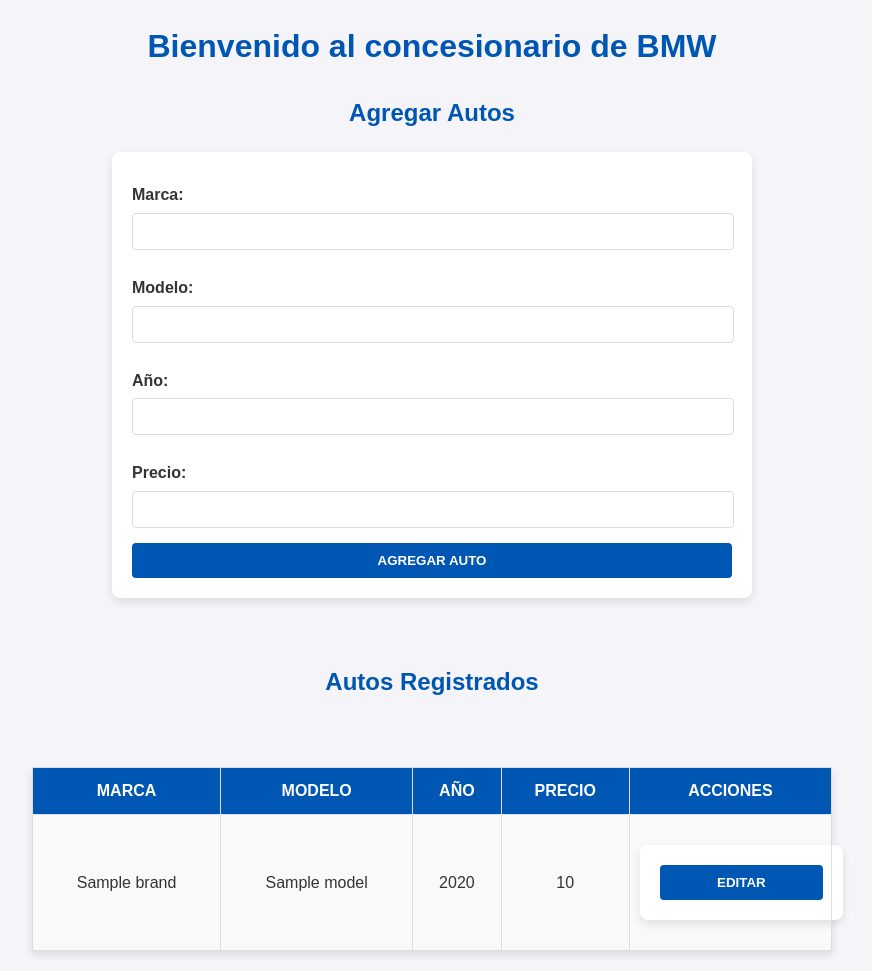
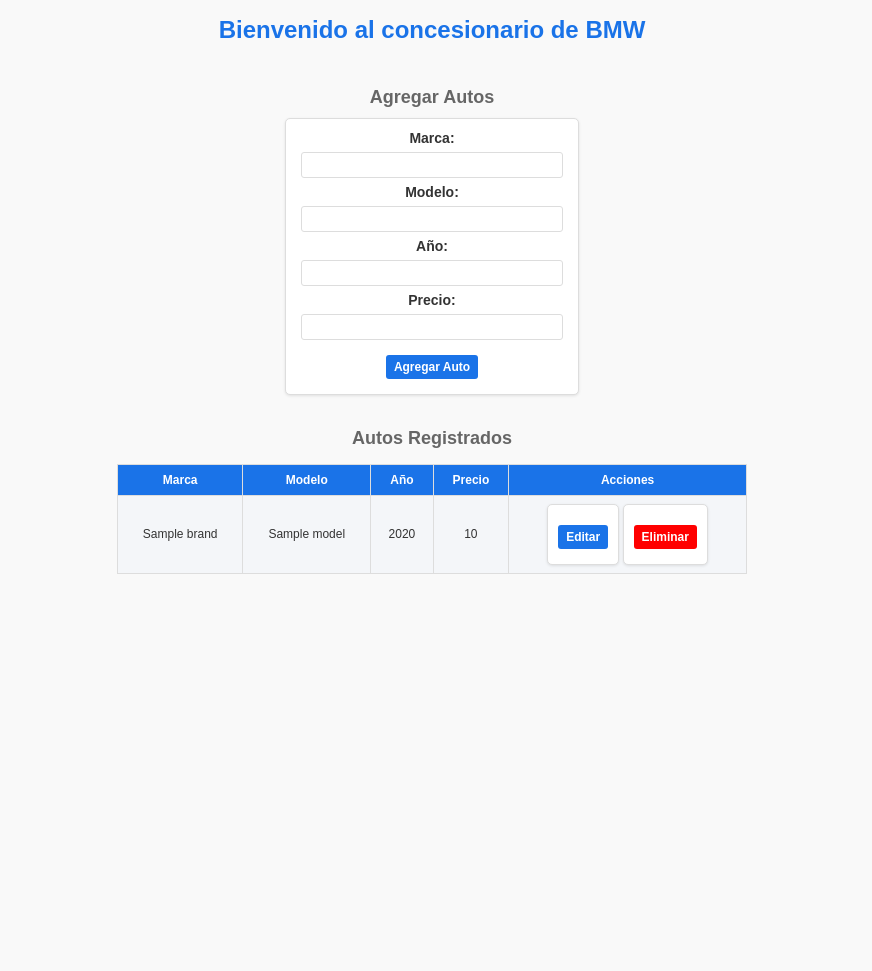
Before and after one commit to MomoC7/Proyecto_BMW_Concesionario, a Flask app: page / in a window 1280 px wide. Shown: the whole page, without its empty margins (208-1080 px from the left). After the commit the page ends 574 px from the top, so only its background shows below. Run offline with Flask 3, Linux system fonts and the light colour scheme; a database or web service that is not in the repository returns one stand-in record (values such as "Sample title").

Commit message:
Funcionalidad para eliminar autos implementada y diseño mejorado
- Botón 'Eliminar' añadido en la tabla.
- Ruta '/delete-car' creada para manejar la eliminación en MongoDB.
- Mejora estética compacta para formularios y diseño mantenido en tabla.

```diff
--- a/app.py
+++ b/app.py
@@ -70,5 +70,23 @@ def update_car():
         print("Error al actualizar auto:", e)
         return "Error al actualizar auto", 500
 
+@app.route('/delete-car', methods=['POST'])
+def delete_car():
+    try:
+        # Datos del auto a eliminar
+        car_data = {
+            'brand': request.form['brand'],
+            'model': request.form['model'],
+            'year': int(request.form['year']),
+            'price': float(request.form['price'])
+        }
+        # Eliminar el auto de la base de datos
+        db.cars.delete_one(car_data)
+        print("Auto eliminado con éxito:", car_data)
+        return redirect('/')
+    except Exception as e:
+        print("Error al eliminar auto:", e)
+        return "Error al eliminar auto", 500
+
 if __name__ == '__main__':
     app.run(debug=True)
--- a/static/styles.css
+++ b/static/styles.css
@@ -1,97 +1,116 @@
-/* Estilo general */
+/* General Styles */
 body {
-    font-family: 'Arial', sans-serif;
-    background-color: #f4f4f9;
+    font-family: Arial, sans-serif;
+    margin: 10px;
+    padding: 0;
+    background-color: #f9f9f9;
     color: #333;
-    margin: 0;
-    padding: 0;
-    line-height: 1.6;
+    text-align: center; /* Centra los objetos en la página */
 }
 
-/* Encabezados */
-h1, h2 {
-    text-align: center;
-    color: #0056b3;
+h1 {
+    color: #1a73e8;
+    font-size: 24px;
+    margin-bottom: 10px;
 }
 
-/* Contenedor principal */
-table {
-    margin: 20px auto;
-    border-collapse: collapse;
-    width: 90%;
-    max-width: 800px;
-    background-color: #fff;
-    box-shadow: 0 4px 8px rgba(0, 0, 0, 0.1);
+h2 {
+    color: #666;
+    font-size: 18px;
+    margin-bottom: 10px;
 }
 
-/* Estilos para la tabla */
+/* Form Styles */
+form {
+    margin: 0 auto; /* Centra el formulario */
+    padding: 10px;
+    background-color: #fff;
+    border: 1px solid #ddd;
+    border-radius: 5px;
+    box-shadow: 0 1px 3px rgba(0, 0, 0, 0.1);
+    display: inline-block; /* Hace que ocupe solo su tamaño necesario */
+}
+
+label {
+    display: inline-block;
+    width: 100px;
+    font-size: 14px;
+    font-weight: bold;
+}
+
+input {
+    margin: 5px 0;
+    padding: 5px;
+    width: calc(100% - 12px);
+    max-width: 250px;
+    border: 1px solid #ddd;
+    border-radius: 3px;
+    font-size: 12px;
+}
+
+button {
+    margin-top: 10px;
+    padding: 8px 12px;
+    font-size: 12px;
+    font-weight: bold;
+    background-color: #1a73e8;
+    color: white;
+    border: none;
+    border-radius: 3px;
+    cursor: pointer;
+    transition: background-color 0.3s ease, box-shadow 0.2s ease;
+}
+
+button:hover {
+    background-color: #155ab6;
+    box-shadow: 0 2px 4px rgba(0, 0, 0, 0.2);
+}
+
+/* Table Styles: EXACTAMENTE IGUAL */
+table {
+    width: 50%;
+    border-collapse: collapse;
+    margin-left: 25%;
+    margin-top: 15px;
+    font-size: 12px;
+}
+
 th, td {
-    padding: 10px;
+    padding: 8px 10px;
     text-align: center;
     border: 1px solid #ddd;
 }
 
 th {
-    background-color: #0056b3;
-    color: #fff;
-    text-transform: uppercase;
+    background-color: #1a73e8;
+    color: white;
     font-weight: bold;
+    font-size: 12px;
+}
+
+td {
+    font-size: 12px;
 }
 
 tr:nth-child(even) {
-    background-color: #f9f9f9;
+    background-color: #f4f6f9;
 }
 
-tr:hover {
-    background-color: #f1f1f1;
-}
-
-/* Formulario */
-form {
-    margin: 20px auto;
-    padding: 20px;
-    width: 90%;
-    max-width: 600px;
-    background-color: #fff;
-    border-radius: 8px;
-    box-shadow: 0 4px 8px rgba(0, 0, 0, 0.1);
-}
-
-label {
-    display: block;
-    margin: 10px 0 5px;
-    font-weight: bold;
-    color: #333;
-}
-
-input[type="text"], input[type="number"] {
-    width: calc(100% - 20px);
-    padding: 10px;
-    margin-bottom: 15px;
-    border: 1px solid #ddd;
-    border-radius: 4px;
-}
-
-button {
-    display: block;
-    width: 100%;
-    padding: 10px;
-    background-color: #0056b3;
-    color: #fff;
+/* Button Styles for Actions */
+form button {
+    margin-bottom: 5px;
+    padding: 5px 8px;
+    font-size: 12px;
+    border-radius: 3px;
     border: none;
-    border-radius: 4px;
-    text-transform: uppercase;
-    font-weight: bold;
     cursor: pointer;
 }
 
-button:hover {
-    background-color: #003c82;
+form button[style*="red"] {
+    background-color: #e74c3c;
 }
 
-/* Adaptabilidad */
-@media (max-width: 768px) {
-    table, form {
-        width: 100%;
-    }
+form button[style*="red"]:hover {
+    background-color: #c0392b;
+    box-shadow: 0 1px 3px rgba(0, 0, 0, 0.3);
 }
--- a/templates/index.html
+++ b/templates/index.html
@@ -8,6 +8,7 @@
 </head>
 <body>
     <h1>Bienvenido al concesionario de BMW</h1>
+    <br>
 
     <!-- Formulario para agregar autos -->
     <h2>Agregar Autos</h2>
@@ -27,10 +28,10 @@
         <button type="submit">Agregar Auto</button>
     </form>
     <br>
+    <br>
 
     <!-- Tabla para mostrar autos registrados -->
     <h2>Autos Registrados</h2>
-    <br>
     <table border="1">
         <tr>
             <th>Marca</th>
@@ -54,10 +55,20 @@
                     <input type="hidden" name="price" value="{{ car.price }}">
                     <button type="submit">Editar</button>
                 </form>
+                <!-- Botón para eliminar -->
+                <form action="/delete-car" method="POST">
+                    <input type="hidden" name="brand" value="{{ car.brand }}">
+                    <input type="hidden" name="model" value="{{ car.model }}">
+                    <input type="hidden" name="year" value="{{ car.year }}">
+                    <input type="hidden" name="price" value="{{ car.price }}">
+                    <button type="submit" style="background-color: red; color: white;">Eliminar</button>
+                </form>
             </td>
         </tr>
         {% endfor %}
     </table>
+    <br>
+    <br>
 
     <!-- Formulario para editar autos -->
     {% if car_to_edit %}
```
